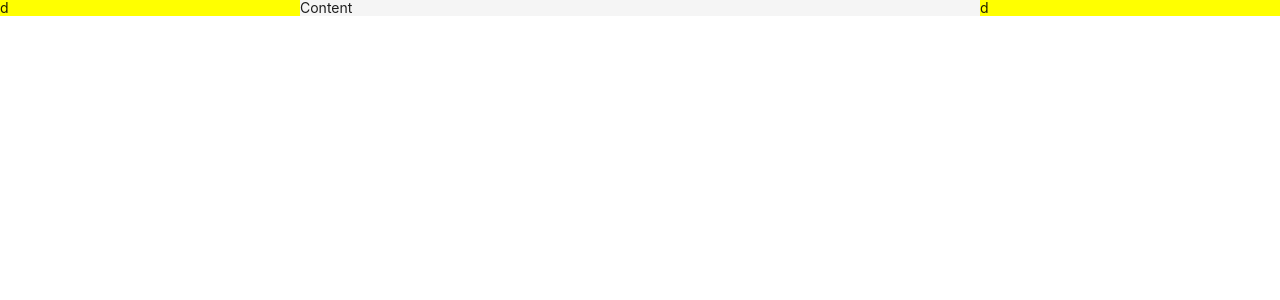
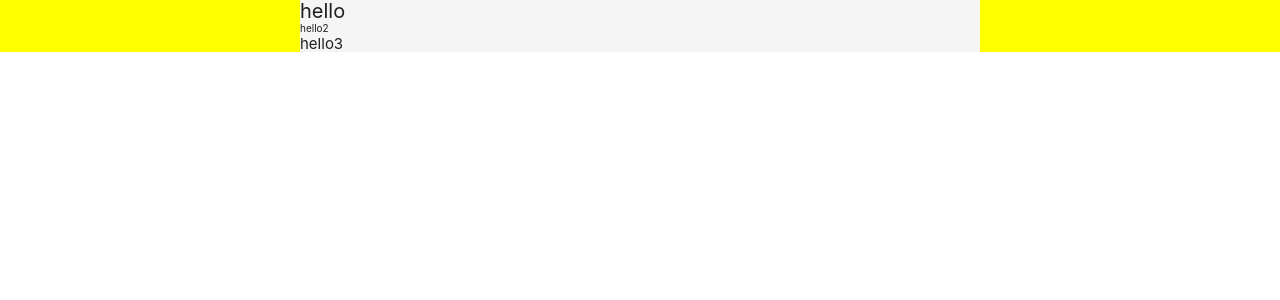
Before and after one commit to Chengtszkong/low-code, a Vue app: page /editor in a window 1280 px wide. Shown: the top 300 px of the page. Built offline with nearby package versions, Linux system fonts and the light colour scheme; the HTML template or start-up script is replaced by a standard one.

Commit message:
add OpText Component

```diff
--- a/package.json
+++ b/package.json
@@ -18,13 +18,16 @@
   },
   "dependencies": {
     "ant-design-vue": "~4.2.6",
+    "lodash-es": "^4.17.21",
     "pinia": "^3.0.3",
+    "uuid": "^11.1.0",
     "vue": "^3.5.18",
     "vue-router": "^4.5.1"
   },
   "devDependencies": {
     "@tsconfig/node22": "^22.0.2",
     "@types/jsdom": "^21.1.7",
+    "@types/lodash-es": "^4.17.12",
     "@types/node": "^22.16.5",
     "@vitejs/plugin-vue": "^6.0.1",
     "@vitejs/plugin-vue-jsx": "^5.0.1",
--- /dev/null
+++ b/src/components/OText.vue
@@ -0,0 +1,36 @@
+<script setup lang="ts">
+import { pick } from 'lodash-es'
+import { computed } from 'vue'
+
+defineOptions({
+  name: 'OpText',
+})
+const props = defineProps({
+  /**
+   * @description 文本内容
+   */
+  text: String,
+  /**
+   * @description 文本字体大小
+   */
+  fontSize: String,
+  /**
+   * @description element tag of the op-text
+   */
+  tag: {
+    type: String,
+    default: 'div',
+  },
+})
+
+const styleProps = computed(() => pick(props, ['fontSize']))
+console.log(styleProps.value)
+</script>
+
+<template>
+  <component :is="tag" :style="styleProps" class="op-text">
+    <slot>{{ text }}</slot>
+  </component>
+</template>
+
+<style scoped lang="scss"></style>
--- /dev/null
+++ b/src/stores/editor.ts
@@ -0,0 +1,31 @@
+import { defineStore } from 'pinia'
+import { ref } from 'vue'
+import { v4 as uuidv4 } from 'uuid'
+
+interface ComponentData {
+  props: { [key: string]: unknown }
+  id: string // uuid v4 生成
+  name: string // 业务组件名称 op-text, op-image 等
+}
+
+// export interface EditorProps {
+//   components: ComponentData[] // 供中间编辑器渲染的数组
+//   currentElement: string // 当前编辑的元素，uuid
+// }
+
+// 测试数据
+export const testComponents: ComponentData[] = [
+  { id: uuidv4(), name: 'op-text', props: { text: 'hello', fontSize: '20px' } },
+  { id: uuidv4(), name: 'op-text', props: { text: 'hello2', fontSize: '10px' } },
+  { id: uuidv4(), name: 'op-text', props: { text: 'hello3', fontSize: '15px' } },
+]
+
+export const useEditorStore = defineStore('editor', () => {
+  // state
+  const components = ref<ComponentData[]>([]) // 供中间编辑器渲染的数组
+  const currentElement = ref<string>('') // 当前编辑的元素，uuid
+
+  components.value = testComponents
+
+  return { components, currentElement }
+})
--- a/src/views/EditorView.vue
+++ b/src/views/EditorView.vue
@@ -1,12 +1,31 @@
 <!-- 编辑器 -->
 
-<script setup lang="ts"></script>
+<script setup lang="ts">
+import type { Component } from 'vue'
+import { useEditorStore } from '@/stores/editor'
+import OPText from '@/components/OText.vue'
+
+const editorStore = useEditorStore()
+
+const componentsMap: Record<string, Component> = {
+  'op-text': OPText,
+}
+</script>
 
 <template>
   <a-layout>
-    <a-layout-sider width="300" style="background: yellow">d</a-layout-sider>
-    <a-layout-content>Content</a-layout-content>
-    <a-layout-sider width="300" style="background: yellow">d</a-layout-sider>
+    <a-layout-sider width="300" style="background: yellow"> </a-layout-sider>
+
+    <a-layout-content>
+      <component
+        v-for="component in editorStore.components"
+        :key="component.id"
+        :is="componentsMap[component.name]"
+        v-bind="component.props"
+      ></component>
+    </a-layout-content>
+
+    <a-layout-sider width="300" style="background: yellow"></a-layout-sider>
   </a-layout>
 </template>
 
```
Also changed, not shown: 1 other file (tests, documents, lock files or other folders).
